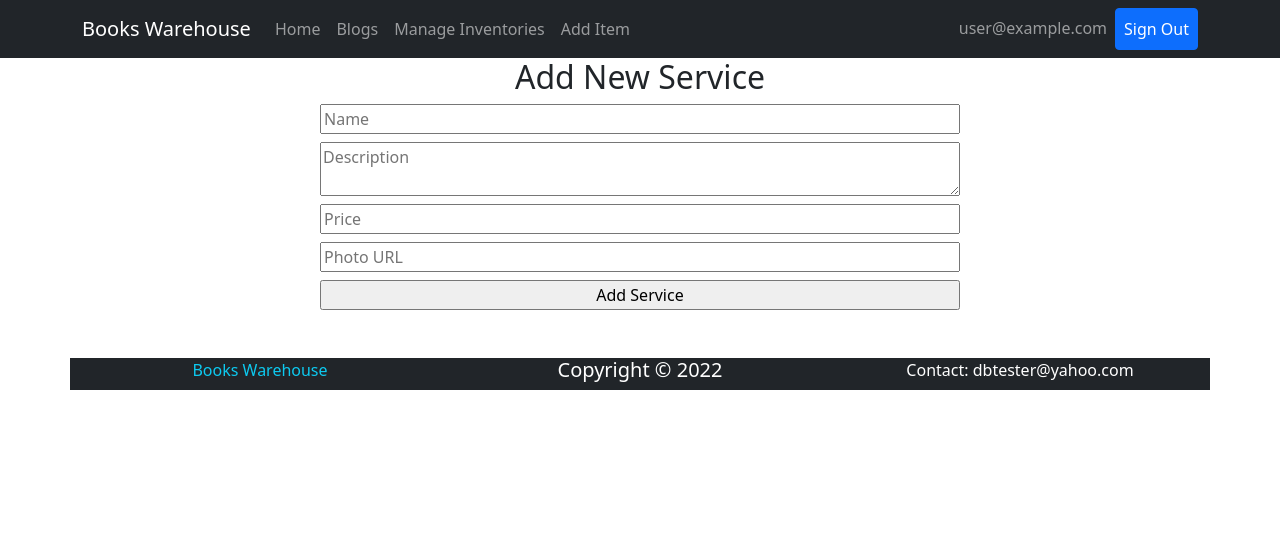
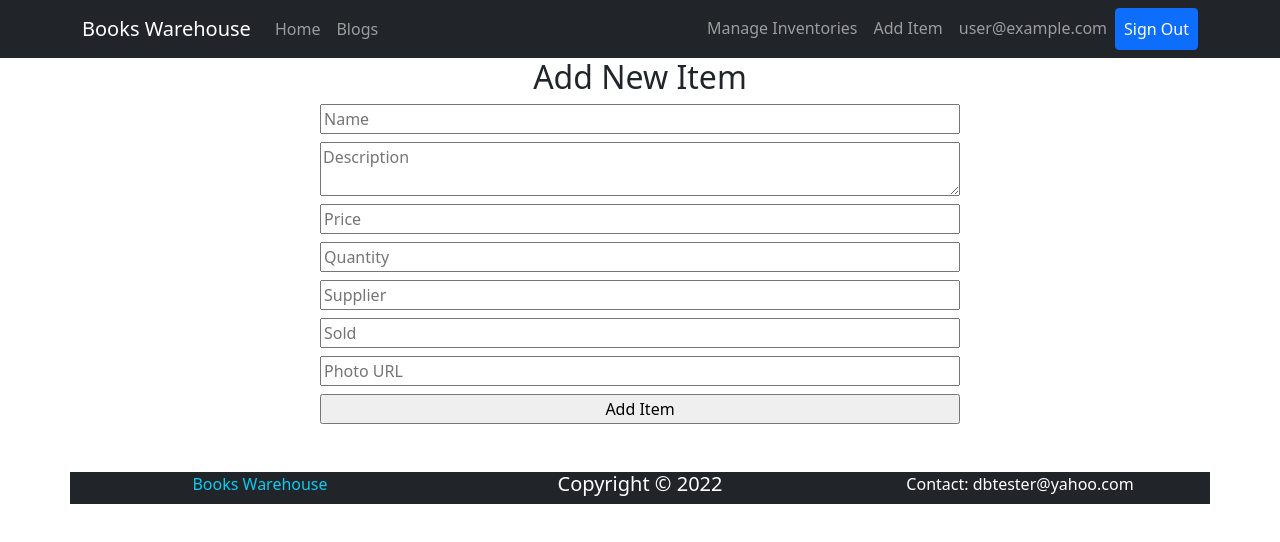
Before and after one commit to mirzasabbirgithub/warehouse-management-website-client-side, a React (Create React App) app: page /additem in a window 1280 px wide. Shown: the top 542 px of the page. Built offline with nearby package versions, Linux system fonts and the light colour scheme; no server answers; sample sign-in values are in the browser's storage.

Commit message:
add item completed

```diff
--- a/src/Pages/AddItem/AddItem.js
+++ b/src/Pages/AddItem/AddItem.js
@@ -22,13 +22,16 @@ const AddItem = () => {
 
           return (
                     <div className='w-50 mx-auto'>
-                              <h2>Add New Service</h2>
+                              <h2>Add New Item</h2>
                               <form className='d-flex flex-column' onSubmit={handleSubmit(onSubmit)}>
                                         <input className='mb-2' placeholder='Name' {...register("name", { required: true, maxLength: 20 })} />
                                         <textarea className='mb-2' placeholder='Description' {...register("description")} />
                                         <input className='mb-2' placeholder='Price' type="number" {...register("price")} />
+                                        <input className='mb-2' placeholder='Quantity' type="number" {...register("quantity")} />
+                                        <input className='mb-2' placeholder='Supplier' type="text" {...register("supplier")} />
+                                        <input className='mb-2' placeholder='Sold' type="number" {...register("sold")} />
                                         <input className='mb-2' placeholder='Photo URL' type="text" {...register("img")} />
-                                        <input type="submit" value="Add Service" />
+                                        <input type="submit" value="Add Item" />
                               </form>
                     </div>
           );
--- a/src/Pages/ManageInventories/ManageInventories.js
+++ b/src/Pages/ManageInventories/ManageInventories.js
@@ -6,6 +6,7 @@ const ManageInventories = () => {
           const [items, setItems] = useData([]);
           return (
                     <div className='container' >
+                              <h3 className='mt-2'>Total Items: {items.length}</h3>
                               <div className="row">
                                         {
                                                   items.map(item => <ManageInventory
--- a/src/Pages/SharedPages/Header/Header.js
+++ b/src/Pages/SharedPages/Header/Header.js
@@ -22,14 +22,14 @@ const Header = () => {
                                                             <Nav className="me-auto">
                                                                       <Nav.Link as={Link} to="home">Home</Nav.Link>
                                                                       <Nav.Link as={Link} to="blogs">Blogs</Nav.Link>
-                                                                      <Nav.Link as={Link} to="manageinventories">Manage Inventories</Nav.Link>
-                                                                      <Nav.Link as={Link} to="additem">Add Item</Nav.Link>
                                                             </Nav>
                                                             <Nav>
 
                                                                       {
                                                                                 user ?
                                                                                           <Nav>
+                                                                                                    <Nav.Link as={Link} to="manageinventories">Manage Inventories</Nav.Link>
+                                                                                                    <Nav.Link as={Link} to="additem">Add Item</Nav.Link>
                                                                                                     <Nav.Link>{user.email}</Nav.Link>
                                                                                                     <Nav.Link className='btn btn-primary text-white' onClick={handleSignOut}>Sign Out</Nav.Link>
                                                                                           </Nav>
```
